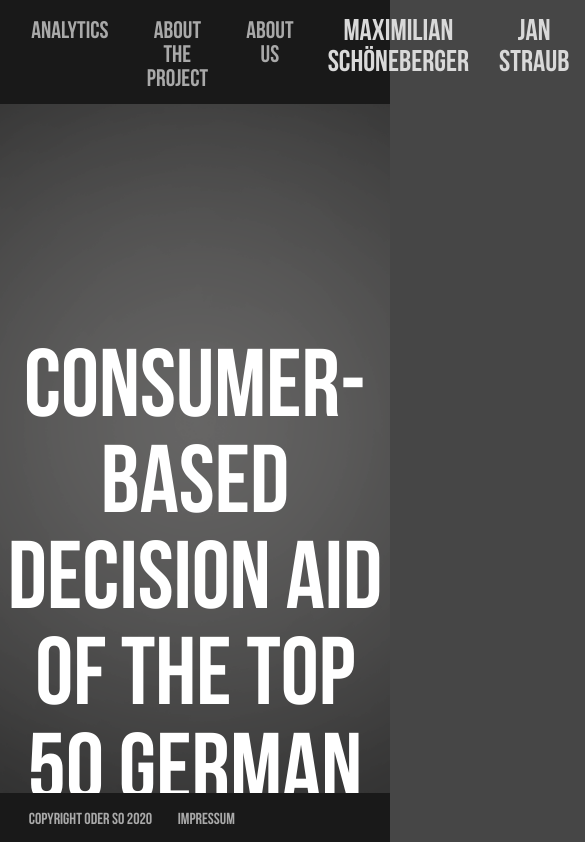
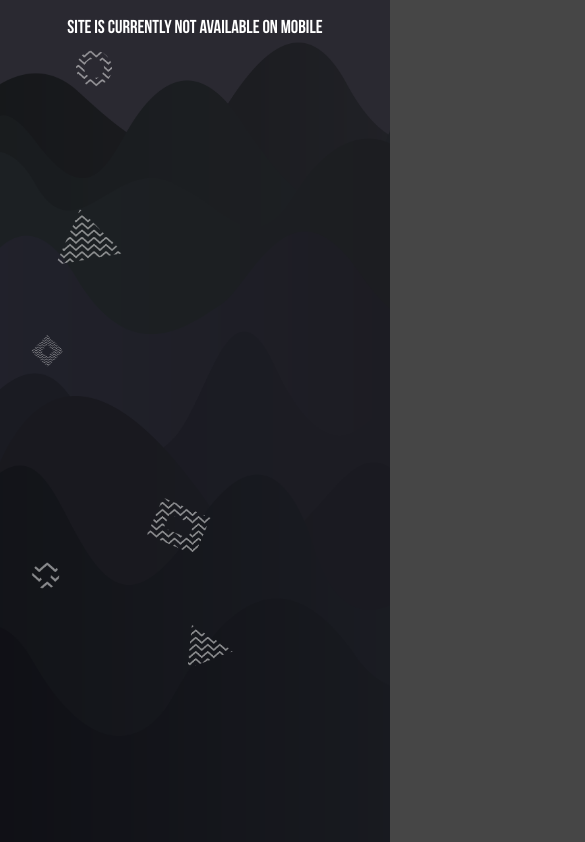
Before and after one commit to JanMStraub/ITA-Twitter_Analytics, a React (Create React App) app in the folder webui/: page / in a window 390 px wide. Shown: the top 842 px of the page, 585 px wide, since content can reach past the window. Built offline with nearby package versions, Linux system fonts and the light colour scheme.

Commit message:
adjusted layout for different screen sizes

```diff
--- a/webui/src/App.css
+++ b/webui/src/App.css
@@ -45,3 +45,32 @@ button:hover {
   background-color: white;
   color: black;
 }
+
+@media screen and (max-height: 700px) {
+  h1 {
+    font-size: 4.5em;
+    margin: 2em auto 0.5em;
+  }
+  button {
+    font-size: 3em;
+  }
+}
+
+@media screen and (min-height: 700px) and (max-height: 900px) {
+  h1 {
+    font-size: 4.5em;
+    margin: 2.5em auto 1.5em;
+  }
+  button {
+    font-size: 3em;
+  }
+}
+
+@media screen and (max-width: 1200px) {
+  header {
+    font-size: small;
+  }
+  .names ul li{
+    font-size: 1.1em;
+  }
+}
--- a/webui/src/App.js
+++ b/webui/src/App.js
@@ -2,11 +2,13 @@ import React from 'react';
 import Navbar from './navbar';
 import Botbar from './botbar';
 import Results from './results';
+import Mobile from './mobile_notifiy';
 
 function App() {
 
   return (
     <div className="wrapper">
+    <Mobile />
       <div className="hero_wrapper">
         <Navbar />
         <h1>Consumer-Based Decision Aid Of The Top 50 German Twitter Trends</h1>
--- a/webui/src/botbar.css
+++ b/webui/src/botbar.css
@@ -14,6 +14,6 @@ footer {
     margin-top: 3px;
   }
 
-  .copyright {
+  .bot_text {
     color: #A9A9A9;
   }
--- a/webui/src/botbar.js
+++ b/webui/src/botbar.js
@@ -5,8 +5,8 @@ function Botbar() {
     return (
       <footer>
         <ul>
-          <li className="copyright"> Copyright oder so 2020</li>
           <li><a href="#">Impressum</a></li>
+          <li className="bot_text">Copyright oder so 2020</li>
         </ul>
       </footer>
     )
--- /dev/null
+++ b/webui/src/mobile_notifiy.js
@@ -0,0 +1,12 @@
+import React from 'react';
+import './mobile_notify.css'
+
+function Mobile() {
+    return (
+        <div className="mobile">
+            <h3>Site is currently not available on mobile</h3>
+        </div>
+    )
+}
+
+export default Mobile;
--- /dev/null
+++ b/webui/src/mobile_notify.css
@@ -0,0 +1,20 @@
+.mobile {
+    visibility: hidden;
+    position: absolute;
+    z-index: 1000;
+    background-image: url('./images/background2.png');
+    background-size: cover;
+    height: 100%;
+    width: 100%;
+    text-align: center;
+}
+
+@media screen and (max-width: 800px) {
+    .mobile {
+        visibility: visible;
+    }
+
+    .wrapper {
+        overflow: hidden;
+    }
+}
```
Also changed, not shown: 2 other files (tests, documents, lock files or other folders).
